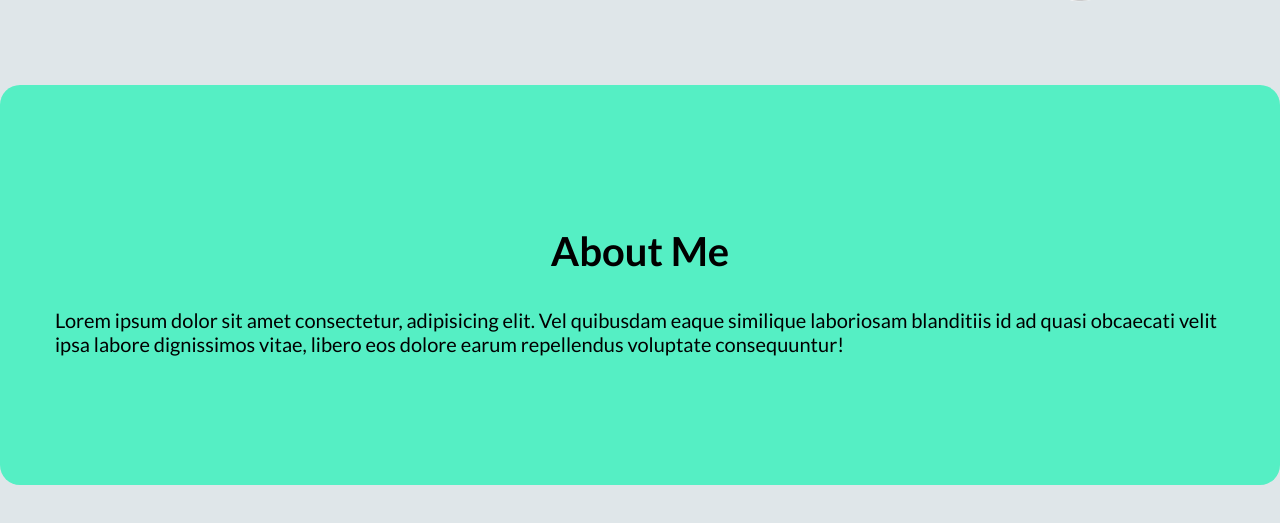
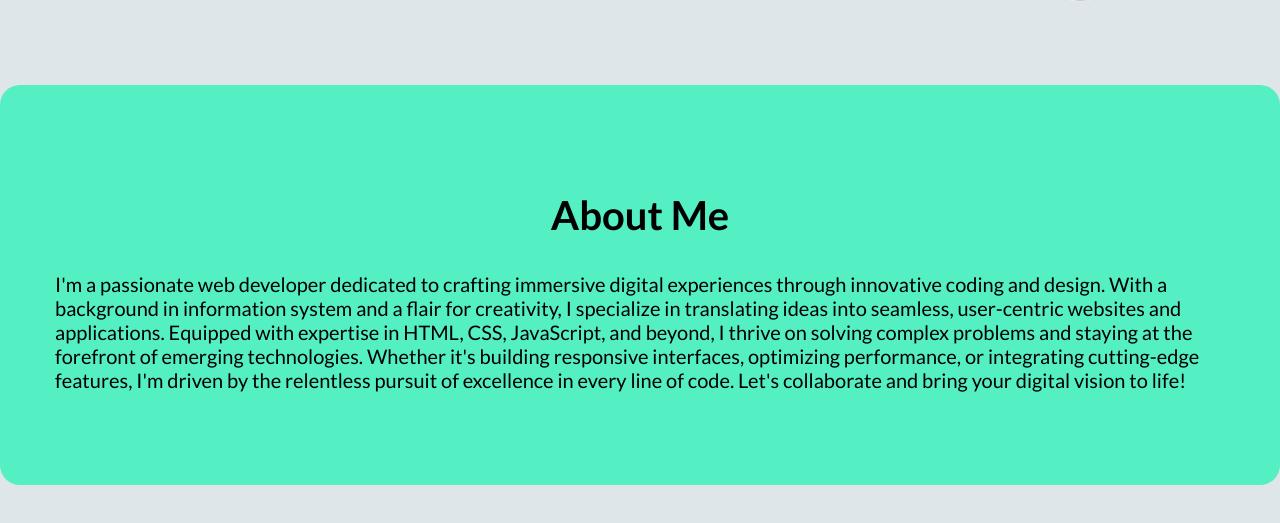
Before and after one commit to Teachz77/Personal-Portfolio, a plain HTML site: page index.html in a window 1280 px wide. Shown: the part 525-1048 px from the top of the page. Drawn offline with Linux system fonts and the light colour scheme.

Commit message:
Add text about me

```diff
--- a/index.html
+++ b/index.html
@@ -50,7 +50,7 @@
     <div class="about-wrapper" id="about">
         <div class="container">
             <h2>About Me</h2>
-            <p>Lorem ipsum dolor sit amet consectetur, adipisicing elit. Vel quibusdam eaque similique laboriosam blanditiis id ad quasi obcaecati velit ipsa labore dignissimos vitae, libero eos dolore earum repellendus voluptate consequuntur!</p>
+            <p>I'm a passionate web developer dedicated to crafting immersive digital experiences through innovative coding and design. With a background in information system and a flair for creativity, I specialize in translating ideas into seamless, user-centric websites and applications. Equipped with expertise in HTML, CSS, JavaScript, and beyond, I thrive on solving complex problems and staying at the forefront of emerging technologies. Whether it's building responsive interfaces, optimizing performance, or integrating cutting-edge features, I'm driven by the relentless pursuit of excellence in every line of code. Let's collaborate and bring your digital vision to life!</p>
         </div>
     </div>
 
```
